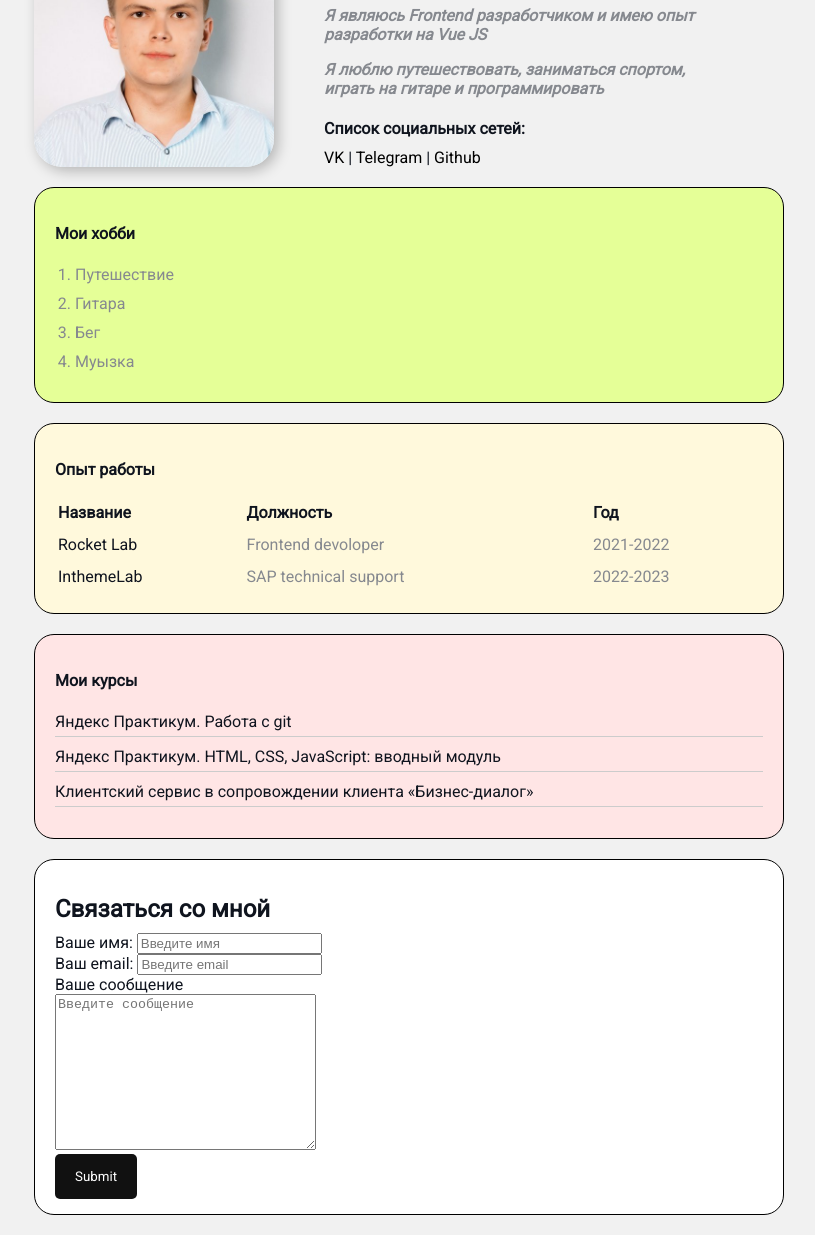
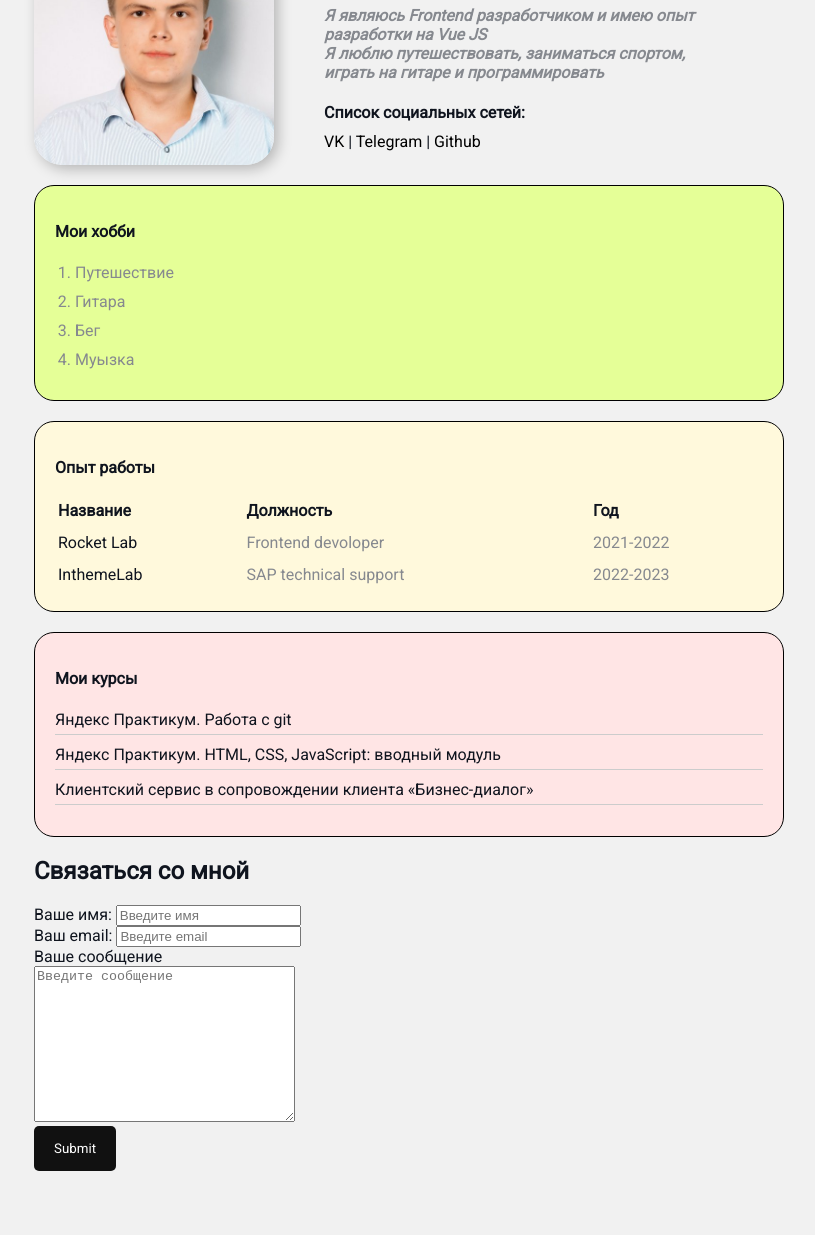
Before and after one commit to rykitik/resume, a plain HTML site: page index.html in a window 1280 px wide. Shown: the part 93-1328 px from the top of the page, without its empty margins (231-1046 px from the left). After the commit the page ends 1272 px from the top, so only its background shows below. Drawn offline with Linux system fonts and the light colour scheme.

Commit message:
Убрал ненужный отступ

```diff
--- a/index.html
+++ b/index.html
@@ -72,7 +72,6 @@
                         «Бизнес-диалог»</li>
                 </ul>
             </div>
-            <div class="card">
             <h2>Связаться со мной</h2>
             <form action="#">
                 <label for="name">Ваше имя: </label>
@@ -84,6 +83,5 @@
                 <input type="submit" class="btn" id="btnSubmit">
             </form>
         </div>
-        </div>
     </body>
 </html>
--- a/styles/style.css
+++ b/styles/style.css
@@ -55,6 +55,7 @@ a:visited {
     font-style: italic;
     font-weight: bold;
     color: #86898f;
+    margin: 0;
 }
 
 .card {
```
Lines whose indentation alone changed are shown as unchanged.
